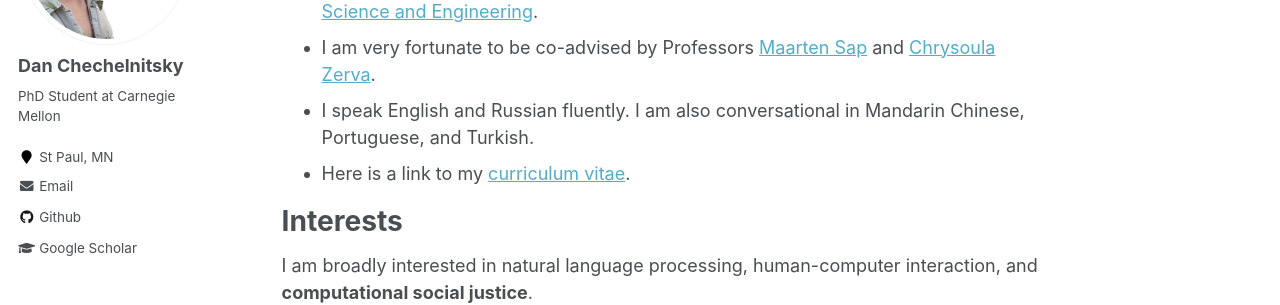
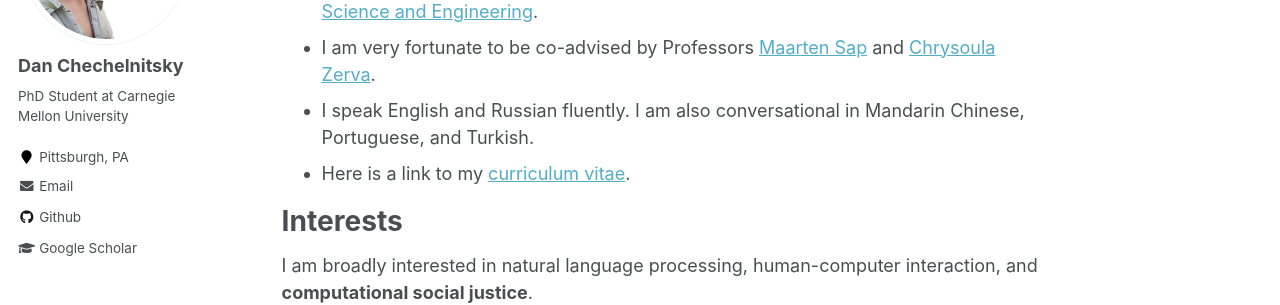
Before and after one commit to chechelnitskd/chechelnitskd.github.io, a Jekyll site: the page built from _pages/about.md, in a window 1280 px wide. Shown: the part 267-572 px from the top of the page. Built offline with Jekyll 4.4.1, drawn with Linux system fonts in a browser that asks for light colours.

Commit message:
Update _config.yml

```diff
--- a/_config.yml
+++ b/_config.yml
@@ -82,8 +82,8 @@
 author:
   name             : "Dan Chechelnitsky"
   avatar           : "profile.png"
-  bio              : "PhD Student at Carnegie Mellon"
-  location         : "St Paul, MN"
+  bio              : "PhD Student at Carnegie Mellon University"
+  location         : "Pittsburgh, PA"
   employer         :
   pubmed           :
   googlescholar    : "https://scholar.google.com/citations?user=-fBi7PQAAAAJ&hl=en"
```
